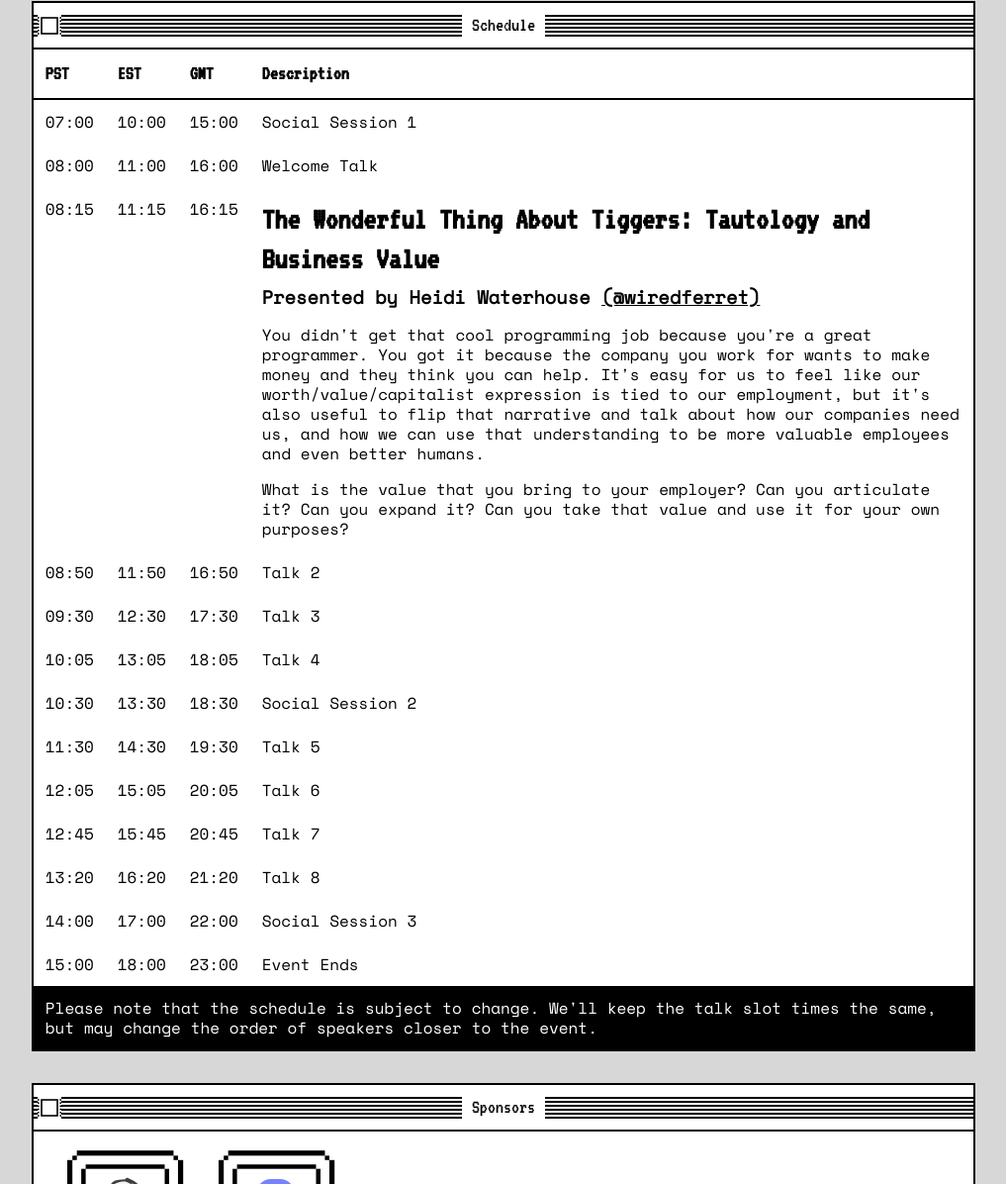
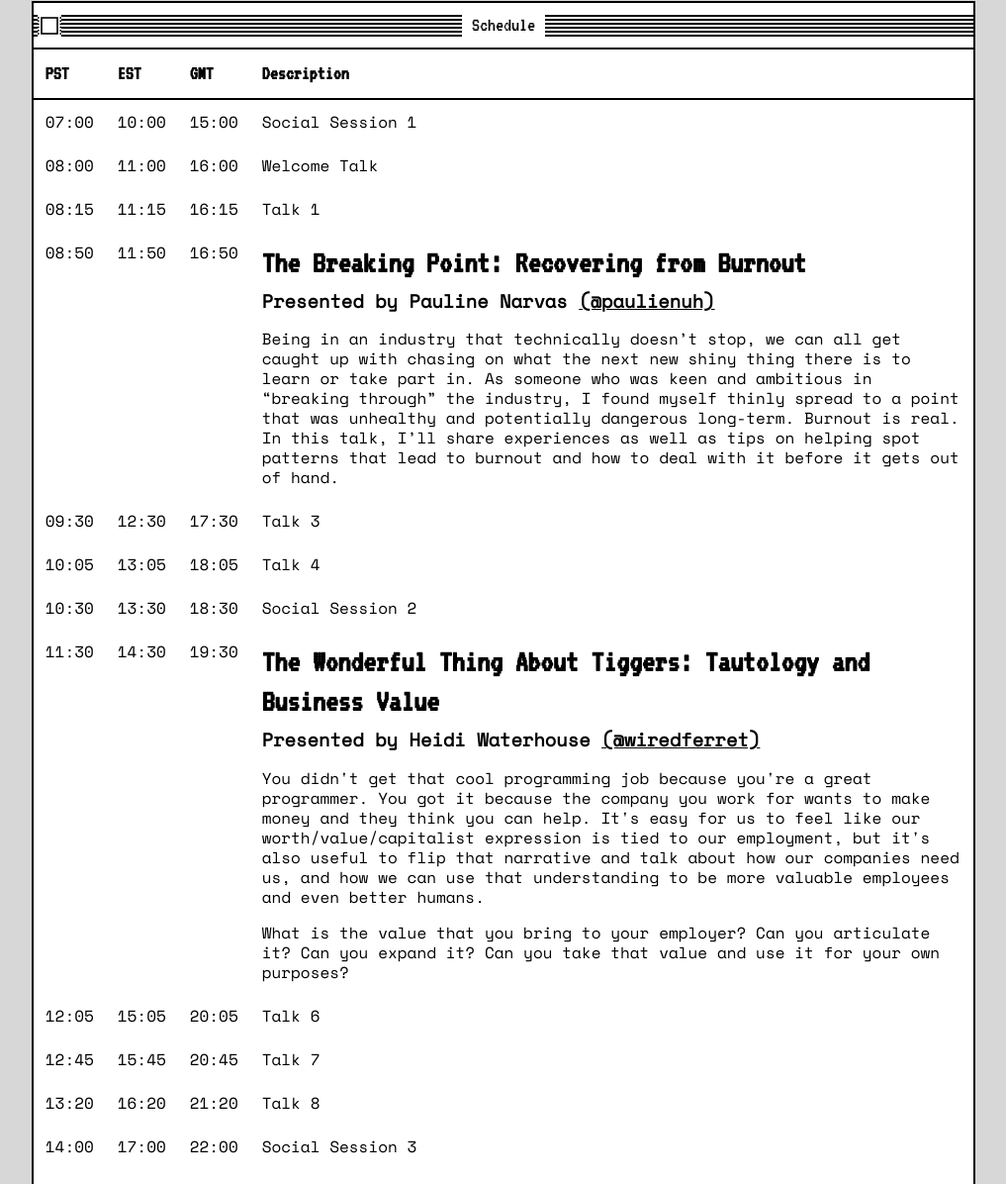
Before and after one commit to yougotthisconf/2020.home.yougotthis.io, a website: page index.html in a window 1280 px wide. Shown: the part 294-1490 px from the top of the page at 99% size, without its empty margins (131-1148 px from the left). Drawn offline with nearby package versions, Linux system fonts and the light colour scheme.

Commit message:
Move Heidi, announce Pauline

```diff
--- a/index.html
+++ b/index.html
@@ -62,17 +62,17 @@
                         <td>08:15</td>
                         <td>11:15</td>
                         <td>16:15</td>
-                        <td>
-                            <h2>The Wonderful Thing About Tiggers: Tautology and Business Value</h2>
-                            <h3>Presented by Heidi Waterhouse <a href="https://twitter.com/wiredferret">(@wiredferret)</a></h3>
-                            <p>You didn't get that cool programming job because you're a great programmer. You got it because the company you work for wants to make money and they think you can help. It's easy for us to feel like our worth/value/capitalist expression is tied to our employment, but it's also useful to flip that narrative and talk about how our companies need us, and how we can use that understanding to be more valuable employees and even better humans. </p>
-                            <p>What is the value that you bring to your employer? Can you articulate it? Can you expand it? Can you take that value and use it for your own purposes?</p>
+                        <td>Talk 1</td>
                     </tr>
                     <tr>
                         <td>08:50</td>
                         <td>11:50</td>
                         <td>16:50</td>
-                        <td>Talk 2</td>
+                        <td>
+                            <h2>The Breaking Point: Recovering from Burnout</h2>
+                            <h3>Presented by Pauline Narvas <a href="https://twitter.com/paulienuh">(@paulienuh)</a></h3>
+                            <p>Being in an industry that technically doesn’t stop, we can all get caught up with chasing on what the next new shiny thing there is to learn or take part in. As someone who was keen and ambitious in “breaking through” the industry, I found myself thinly spread to a point that was unhealthy and potentially dangerous long-term. Burnout is real. In this talk, I’ll share experiences as well as tips on helping spot patterns that lead to burnout and how to deal with it before it gets out of hand.</p>
+                        </td>
                     </tr>
                     <tr>
                         <td>09:30</td>
@@ -96,7 +96,12 @@
                         <td>11:30</td>
                         <td>14:30</td>
                         <td>19:30</td>
-                        <td>Talk 5</td>
+                        <td>
+                            <h2>The Wonderful Thing About Tiggers: Tautology and Business Value</h2>
+                            <h3>Presented by Heidi Waterhouse <a href="https://twitter.com/wiredferret">(@wiredferret)</a></h3>
+                            <p>You didn't get that cool programming job because you're a great programmer. You got it because the company you work for wants to make money and they think you can help. It's easy for us to feel like our worth/value/capitalist expression is tied to our employment, but it's also useful to flip that narrative and talk about how our companies need us, and how we can use that understanding to be more valuable employees and even better humans. </p>
+                            <p>What is the value that you bring to your employer? Can you articulate it? Can you expand it? Can you take that value and use it for your own purposes?</p>
+                        </td>
                     </tr>
                     <tr>
                         <td>12:05</td>
```
